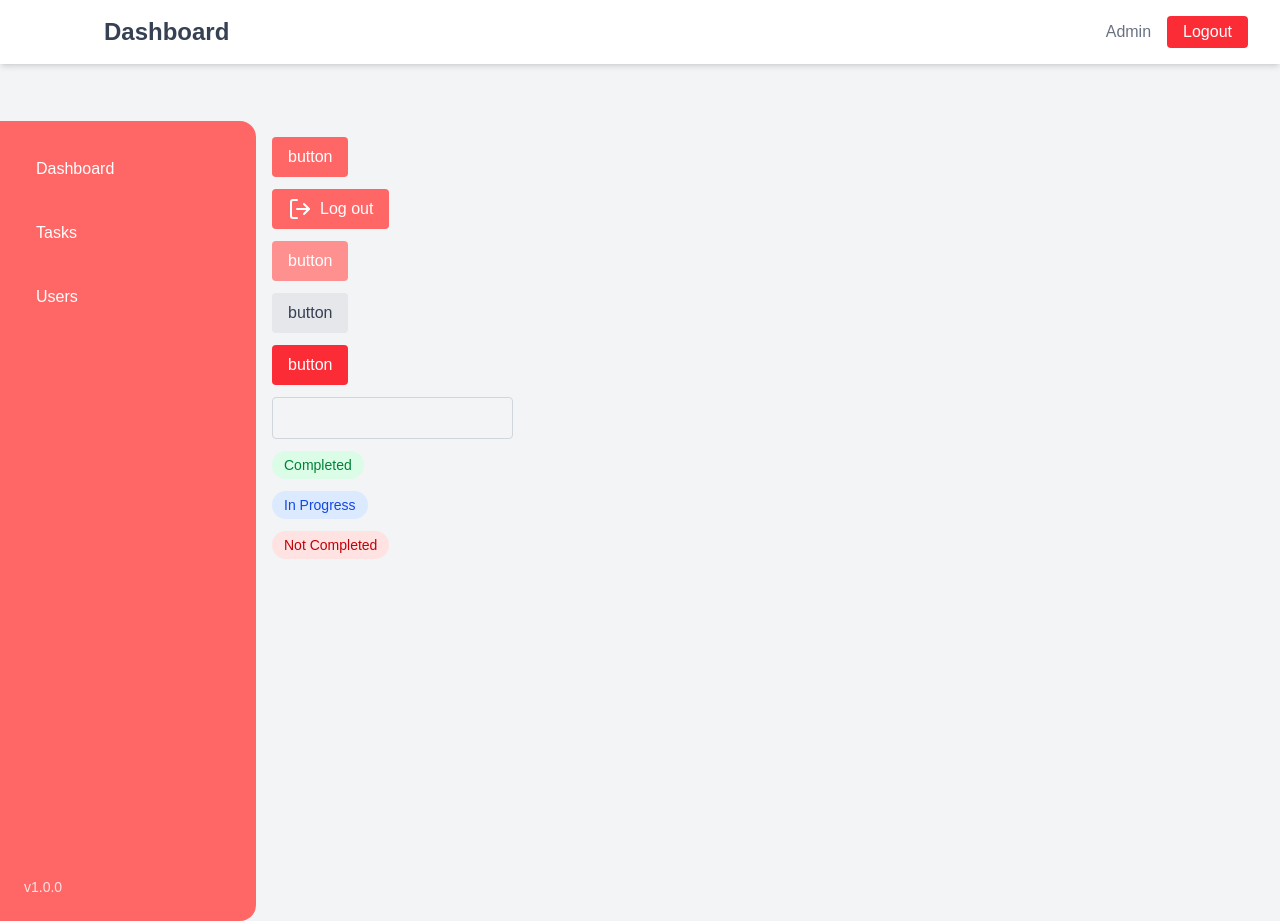
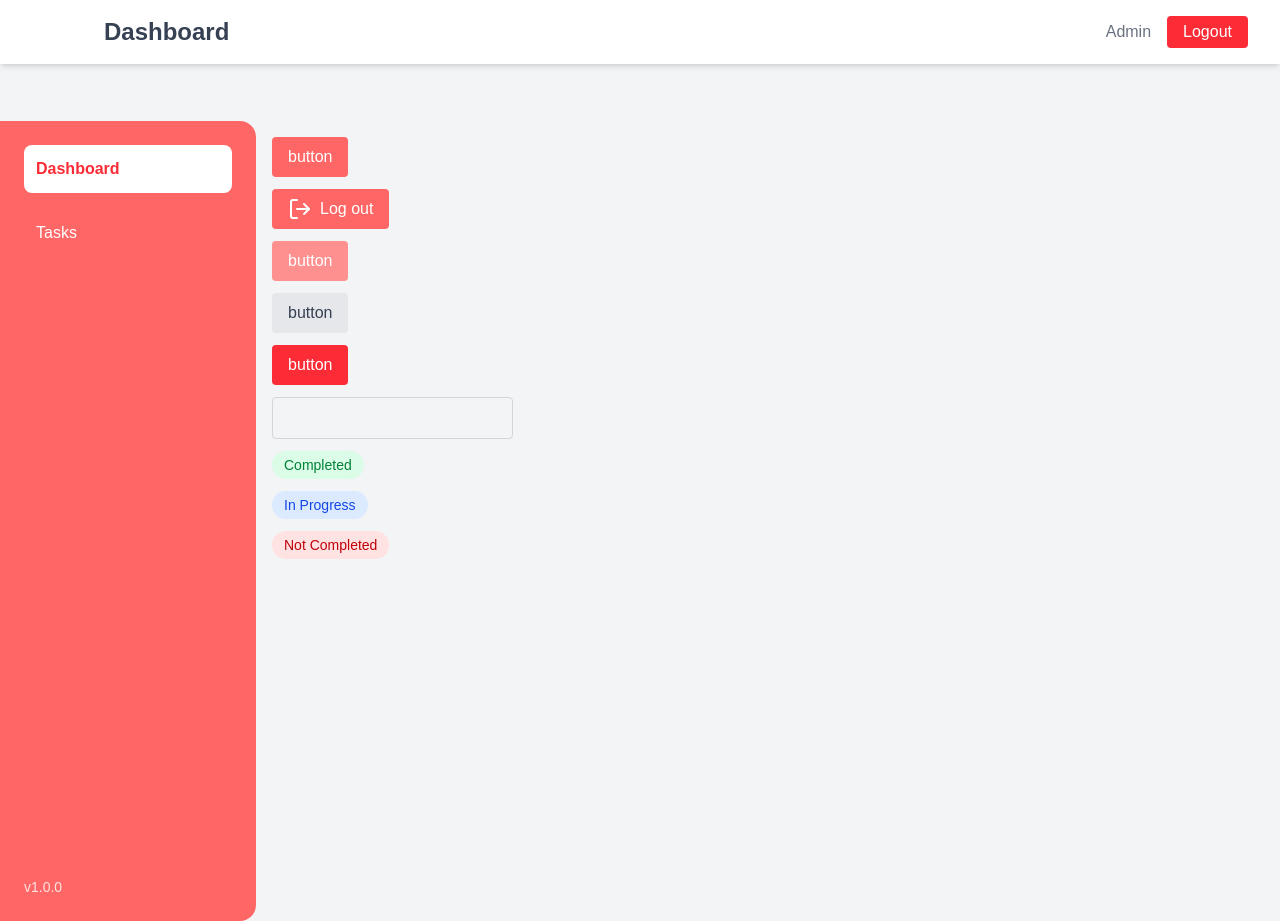
Before and after one commit to bilguun10080219/To-Do, a Next.js app in the folder frontend/: page / in a window 1280 px wide. Built offline with nearby package versions, Linux system fonts and the light colour scheme.

Commit message:
page navigation

```diff
--- a/frontend/app/components/layout/Sidebar.tsx
+++ b/frontend/app/components/layout/Sidebar.tsx
@@ -1,15 +1,35 @@
 // components/Sidebar.tsx
+"use client";
+
+import Link from "next/link";
+import { usePathname } from "next/navigation";
+import cn from "classnames";
+
 export default function Sidebar() {
+  const pathname = usePathname();
+
+  const links = [
+    { href: "/", label: "Dashboard" },
+    { href: "/tasks", label: "Tasks" },
+  ];
+
   return (
-    <aside className="w-64 min-h-screen bg-gradient-to-b bg-[#FF6767] text-white p-6 flex flex-col rounded-r-2xl">
+    <aside className="w-64 min-h-screen bg-[#FF6767] text-white p-6 flex flex-col rounded-r-2xl">
       <nav className="flex-1">
         <ul>
-          {["Dashboard", "Tasks", "Users"].map((item) => (
-            <li
-              key={item}
-              className="mb-4 p-3 rounded-lg hover:bg-white hover:text-red-500 cursor-pointer transition-colors"
-            >
-              {item}
+          {links.map((link) => (
+            <li key={link.href}>
+              <Link
+                href={link.href}
+                className={cn(
+                  "block mb-4 p-3 rounded-lg transition-colors",
+                  pathname === link.href
+                    ? "bg-white text-red-500 font-semibold"
+                    : "hover:bg-white hover:text-red-500"
+                )}
+              >
+                {link.label}
+              </Link>
             </li>
           ))}
         </ul>
--- /dev/null
+++ b/frontend/app/tasks/page.tsx
@@ -0,0 +1,9 @@
+import Layout from "../components/layout";
+
+export default function TasksPage() {
+  return (
+    <Layout>
+      <div className="flex">✅ My Tasks Page</div>
+    </Layout>
+  );
+}
```
